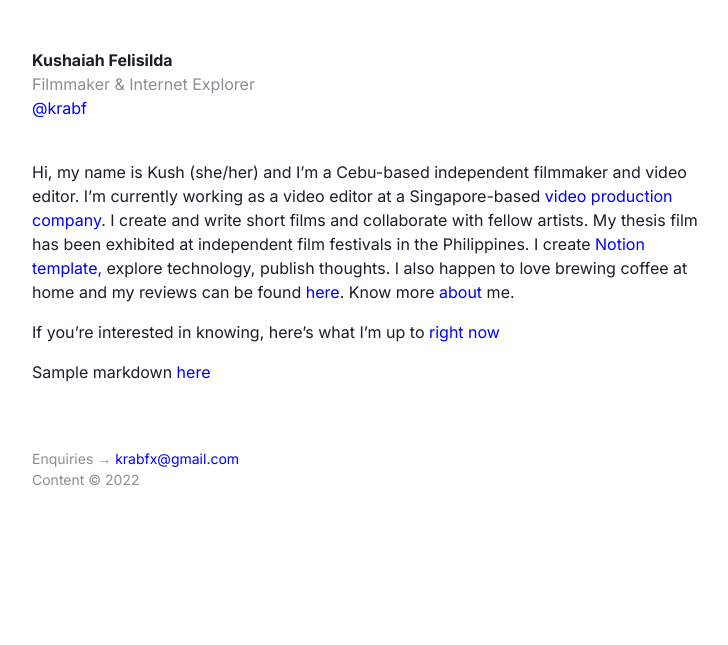
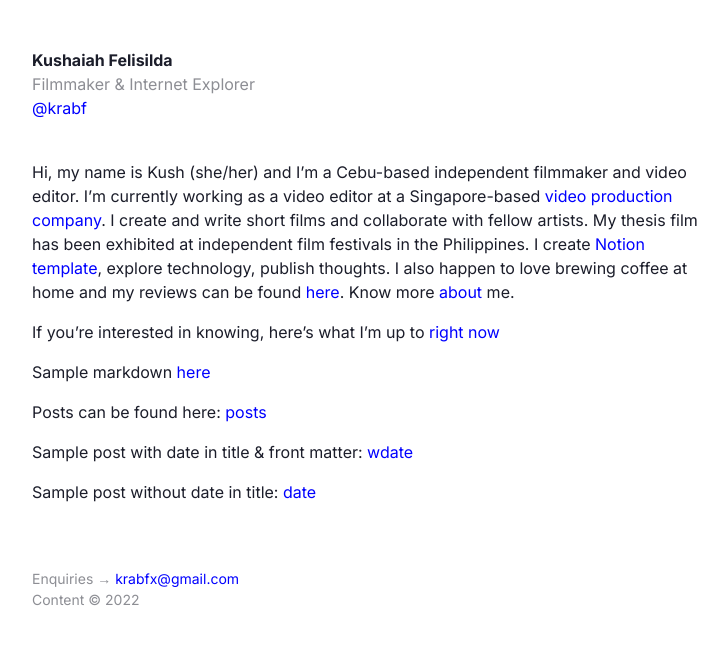
Before and after one commit to krabf/vigilant-engine, a Jekyll site: the page built from index.md, in a window 1280 px wide. Shown: the top 645 px of the page, without its empty margins (272-1000 px from the left). Built offline with Jekyll 4.4.1, drawn with Linux system fonts in a browser that asks for light colours.

Commit message:
pages and post v1.2

```diff
--- a/_data/navigation.yml
+++ b/_data/navigation.yml
@@ -1,8 +1,8 @@
 links:
 - title: About
   url: /about
-- title: Writing
-  url: /writing
+- title: Posts
+  url: /posts
 - title: Projects
   url: /projects
 - title: RSS
--- /dev/null
+++ b/_sass/_post.scss
@@ -0,0 +1,170 @@
+.post p {
+	margin: .5rem 0;
+}
+
+.post h1, .post h2, .post h3, .post h4 {
+	margin: 1rem 0;
+}
+
+.post h2:first-child, .project h2:first-child, .photo h2:first-child {
+	margin-top: 0;
+}
+
+.meta {
+	margin: 2rem 0;
+}
+
+code,pre {
+	background: rgb(236, 237, 238);
+}
+
+code {
+	padding: .1rem;
+}
+
+pre code {
+	border: none;
+}
+
+pre {
+	padding: 1rem;
+	overflow-x: auto;
+}
+
+img {
+	max-width:100%;
+}
+
+hr {
+	background: #000;
+    height: 1px;
+    border: 0;
+}
+
+header {
+	flex-basis:10rem;
+	flex-grow:1;
+	position:relative;
+}
+
+header a {
+	text-decoration: none;
+}
+
+header li {
+	margin-bottom: .2rem;
+	text-align: right;
+	margin-right: 2rem;
+}
+
+header a.active {
+	font-weight: bold;
+}
+
+header,section {
+	padding:1rem;
+}
+
+blockquote {
+	font-style: italic;
+    border-left: 5px solid #ececec;
+    padding-left: 1rem;
+}
+
+h1,h2,h3,h4,h5 {
+	line-height: 1;
+	margin: 1rem 0;
+	font-weight: 600;
+}
+
+section h1:first-child {
+	margin-top: 0;
+}
+
+strong, b {
+	font-weight: bold;
+}
+
+.photos ul {
+	list-style: none;
+}
+
+.photos li {
+	margin-bottom: 1.5rem;
+}
+
+.photo picture, .project picture {
+	margin-bottom: 0.5rem;
+}
+
+.posts ul,header ul {
+	list-style:none;
+}
+
+.posts li {
+	align-items:center;
+	display:flex;
+	justify-content:space-between;
+	margin-bottom: .5rem;
+}
+
+.posts li a, .posts li div, .projects li a {
+	white-space:nowrap;
+	overflow:hidden;
+	text-overflow:ellipsis;
+	text-decoration: none;
+}
+
+.posts li time, .projects li time {
+	padding-left: 1rem;
+	white-space: nowrap;
+	font-variant-numeric: tabular-nums;
+}
+
+.post ul, .project ul, .post ol  {
+	//list-style-position: inside;
+}
+
+main {
+	display:flex;
+	flex-wrap:wrap;
+	max-width:60rem;
+	margin:2rem auto;
+	padding:1rem;
+}
+
+
+@media screen and (max-width: 45rem ) {
+header li {
+    display: inline;
+	margin-right: 1rem;
+}
+.logo {
+	padding-bottom: 1rem;
+}
+header ul {
+	border-bottom: 1px solid #edf2f7;
+	padding-bottom: 2rem;
+}
+nav ul {
+    border-right: 0px;
+}
+
+.photos ul {
+	margin-top: 0.5rem;
+}
+
+}
+
+section {
+	flex-basis:0;
+	flex-grow:999;
+	min-width:70%;
+	display:flex;
+	flex-direction:column;
+
+}
+
+figcaption {
+    font-size: smaller;
+}
--- a/index.md
+++ b/index.md
@@ -9,3 +9,9 @@ Hi, my name is Kush (she/her) and I’m a Cebu-based independent filmmaker and v
 If you’re interested in knowing, here’s what I’m up to [right now](/now)
 
 Sample markdown [here](/markdown-cheat-sheet)
+
+Posts can be found here: [posts](/posts)
+
+Sample post with date in title & front matter: [wdate](/2022-12-18-here-is-another-sample-post)
+
+Sample post without date in title: [date](/sample-post-jekyll)
```
